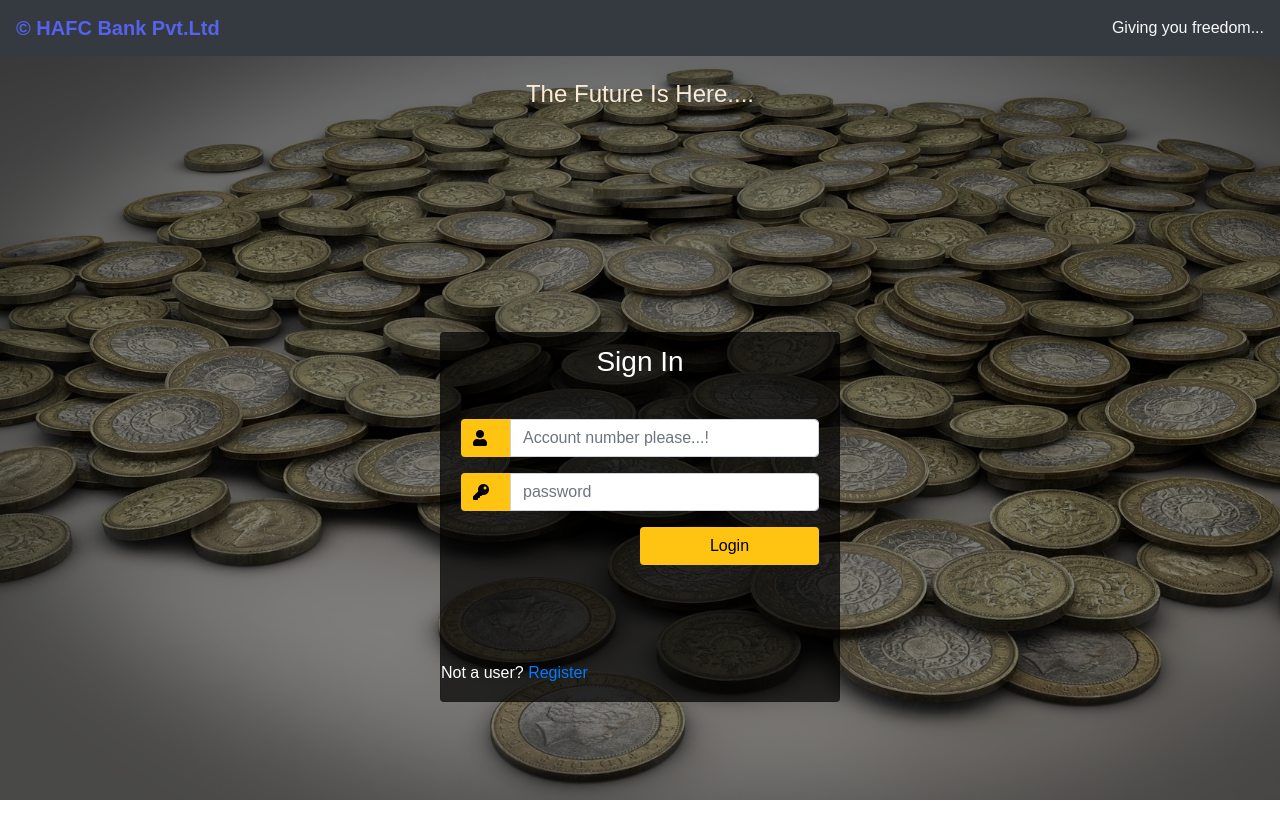
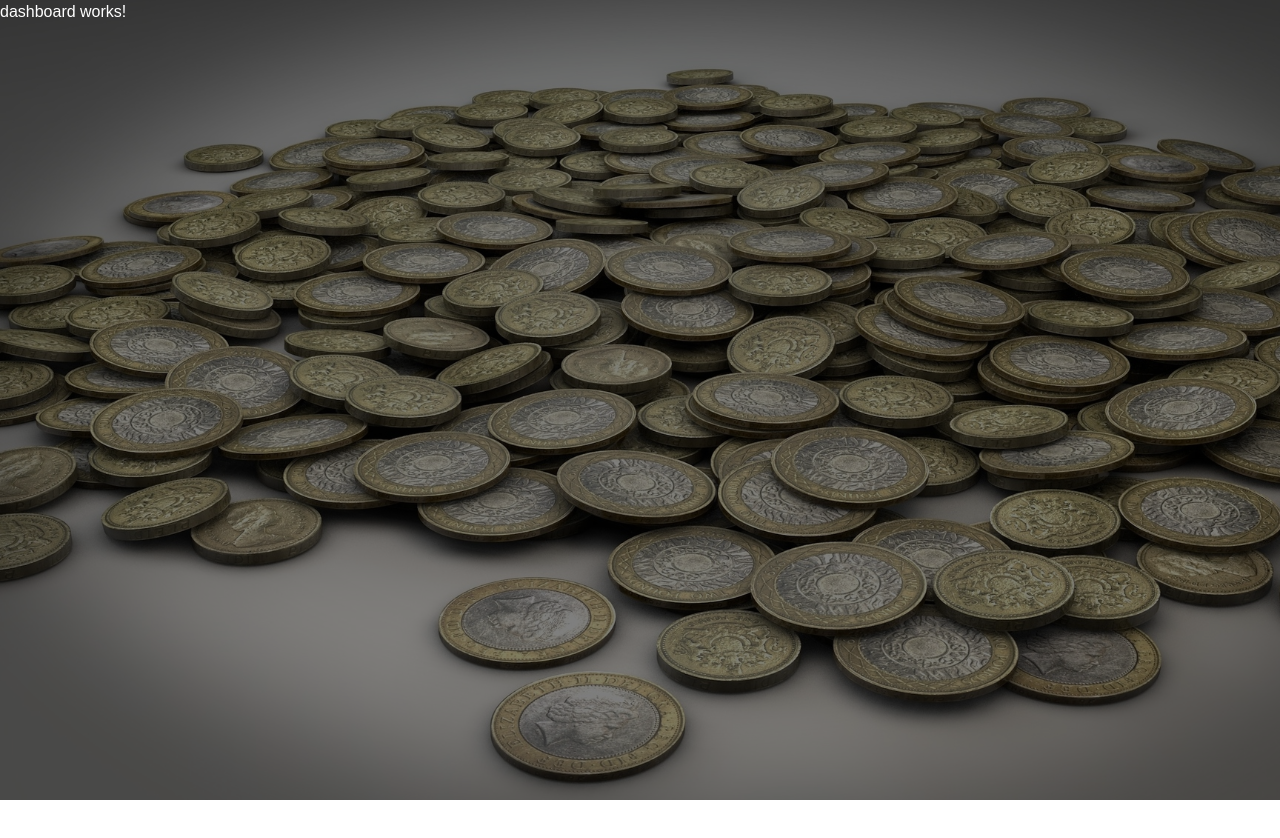
Before and after one commit to mohammedShafaz/bankApp, an Angular app: page /dashboard in a window 1280 px wide. Before the commit this address led to /. Shown: the top 838 px of the page. After the commit the page ends 800 px from the top, so only its background shows below. Built offline with nearby package versions, Linux system fonts and the light colour scheme; a web font is replaced by a local one.

Commit message:
path setting and dependency injection

```diff
--- a/src/app/app-routing.module.ts
+++ b/src/app/app-routing.module.ts
@@ -1,7 +1,19 @@
 import { NgModule } from '@angular/core';
 import { RouterModule, Routes } from '@angular/router';
+import { DashboardComponent } from './dashboard/dashboard.component';
+import { LoginComponent } from './login/login.component';
 
-const routes: Routes = [];
+const routes: Routes = [
+
+
+  // login path
+
+  {path:'',component:LoginComponent},
+
+  // dashboard path
+
+  {path:'dashboard',component:DashboardComponent},
+];
 
 @NgModule({
   imports: [RouterModule.forRoot(routes)],
--- a/src/app/app.component.html
+++ b/src/app/app.component.html
@@ -1 +1 @@
-<app-login></app-login>
+<router-outlet></router-outlet>
--- a/src/app/app.module.ts
+++ b/src/app/app.module.ts
@@ -5,11 +5,13 @@
 import { AppRoutingModule } from './app-routing.module';
 import { AppComponent } from './app.component';
 import { LoginComponent } from './login/login.component';
+import { DashboardComponent } from './dashboard/dashboard.component';
 
 @NgModule({
   declarations: [
     AppComponent,
-    LoginComponent
+    LoginComponent,
+    DashboardComponent
   ],
   imports: [
     BrowserModule,
--- /dev/null
+++ b/src/app/dashboard/dashboard.component.html
@@ -0,0 +1 @@
+<p style="color: white;">dashboard works!</p>
--- /dev/null
+++ b/src/app/dashboard/dashboard.component.ts
@@ -0,0 +1,15 @@
+import { Component, OnInit } from '@angular/core';
+
+@Component({
+  selector: 'app-dashboard',
+  templateUrl: './dashboard.component.html',
+  styleUrls: ['./dashboard.component.css']
+})
+export class DashboardComponent implements OnInit {
+
+  constructor() { }
+
+  ngOnInit(): void {
+  }
+
+}
--- a/src/app/login/login.component.html
+++ b/src/app/login/login.component.html
@@ -17,7 +17,8 @@
 
             </div>
             <div class="card-body">
-                <form>
+
+                <form (ngSubmit)="login()">
                     <div class="input-group form-group">
                         <div class="input-group-prepend">
                             <span class="input-group-text"><i class="fas fa-user"></i></span>
@@ -36,7 +37,7 @@
                     </div>
 
                     <div class="form-group">
-                        <input type="submit" (click)="login()" value="Login" class="btn float-right login_btn " style="width:50%">
+                        <input type="submit" value="Login" class="btn float-right login_btn " style="width:50%">
                     </div>
                 </form>
             </div>
--- a/src/app/login/login.component.ts
+++ b/src/app/login/login.component.ts
@@ -1,4 +1,5 @@
 import { Component, OnInit } from '@angular/core';
+import { Router } from '@angular/router';
 
 @Component({
   selector: 'app-login',
@@ -6,6 +7,7 @@
   styleUrls: ['./login.component.css']
 })
 export class LoginComponent implements OnInit {
+
   vision="The Future Is Here...."
   acnum="Account number please...!"
   acno=""
@@ -20,24 +22,26 @@
 
   }
 
-  constructor() { }
+  constructor(private router:Router) { }
 
   ngOnInit(): void {
   }
 
-  acnoChange(event:any){
+  //****** one way binding *******
+
+  // acnoChange(event:any){
 
 
 
-    this.acno=event.target.value
-  }
+  //   this.acno=event.target.value
+  // }
 
-  pswdChange(event: any){
-    this.pswd=event.target.value
-  }
+  // pswdChange(event: any){
+  //   this.pswd=event.target.value
+  // }
 
-  // login-using event binding
-  // ---------------------------
+  //*********** login-using event binding***********
+  // -------------------------------------------------
 
   login(){
     // alert("Login clicked..!!")
@@ -51,6 +55,7 @@
     if(pswd == database[acno]["password"])
     {
       alert("Login Succesfull..!")
+      this.router.navigateByUrl("dashboard")
 
 
     }
```
Also changed, not shown: src/app/dashboard/dashboard.component.css (added), 1 other file (tests, documents, lock files or other folders).
